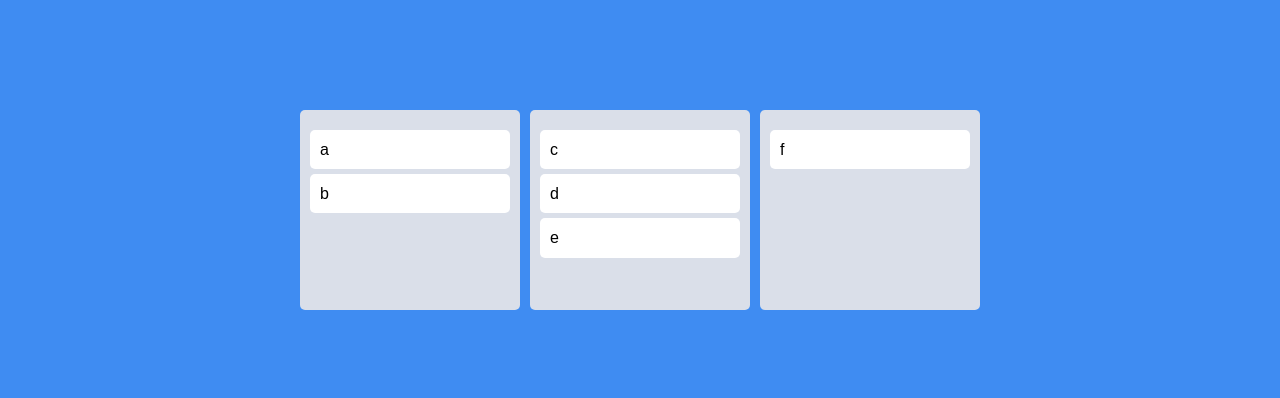
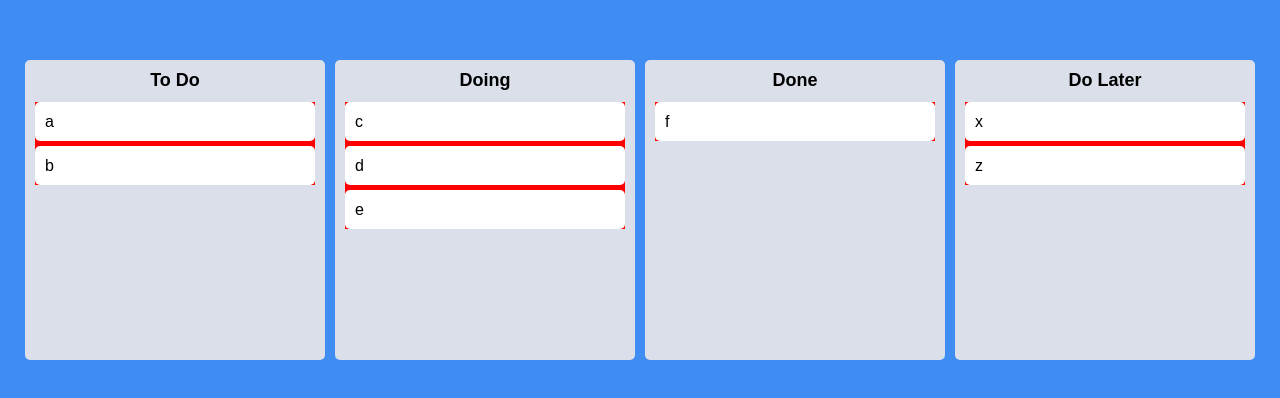
Before and after one commit to RanungPark/study-react, a React (Create React App) app in the folder trello/: page / in a window 1280 px wide. Shown: the part 190-588 px from the top of the page. Built offline with nearby package versions, Linux system fonts and the light colour scheme.

Commit message:
서로 다른 보드로의 이동

```diff
--- a/trello/src/App.tsx
+++ b/trello/src/App.tsx
@@ -6,23 +6,24 @@ import DragDropBoard from './components/DragDropBoard';
 
 const Wrapper = styled.div`
   display: flex;
-  max-width: 680px;
-  width: 100%;
+  width: 100vw;
   margin: 0 auto;
   justify-content: center;
   align-items: center;
   height: 100vh;
 `;
 const Boards = styled.div`
-  display: grid;
+  display: flex;
+  justify-content: center;
+  align-items: flex-start;
   width: 100%;
   gap: 10px;
-  grid-template-columns: repeat(3, 1fr);
 `;
 
 function App() {
   const [toDos, setToDos] = useRecoilState(toDoState);
   const onDragEnd = ({destination, draggableId, source}: DropResult) => {
+    if(!destination) return;
     if(destination?.droppableId === source.droppableId) {
       setToDos((prev) => {
         const boardCopy = [...prev[source.droppableId]];
@@ -31,6 +32,19 @@ function App() {
         return {
           ...prev,
           [source.droppableId]: boardCopy,
+        }
+      })
+    }
+    if(destination?.droppableId !== source.droppableId) {
+      setToDos((prev) => {
+        const sourceBoard = [...prev[source.droppableId]];
+        const destinationBoard = [...prev[destination.droppableId]];
+        sourceBoard.splice(source.index, 1);
+        destinationBoard.splice(destination.index, 0, draggableId);
+        return {
+          ...prev,
+          [source.droppableId]: sourceBoard,
+          [destination.droppableId]: destinationBoard,
         }
       })
     }
--- a/trello/src/atoms.tsx
+++ b/trello/src/atoms.tsx
@@ -1,14 +1,13 @@
 import { atom } from "recoil";
-
 interface IToDoState {
   [key: string]: string[];
 }
-
 export const toDoState = atom<IToDoState>({
   key: "toDo",
   default: {
-    to_do: ["a", "b"],
-    doing: ["c", "d", "e"],
-    done: ["f"],
+    "To Do": ["a", "b"],
+    Doing: ["c", "d", "e"],
+    Done: ["f"],
+    "Do Later": ["x", "z"],
   },
 });
--- a/trello/src/components/DragDropBoard.tsx
+++ b/trello/src/components/DragDropBoard.tsx
@@ -3,10 +3,19 @@ import styled from "styled-components";
 import DragabbleCard from "./DragabbleCard";
 
 const Board = styled.div`
+  width: 300px;
   padding: 20px 10px;
+  padding-top: 10px;
   background-color: ${(props) => props.theme.boardColor};
   border-radius: 5px;
-  min-height: 200px;
+  min-height: 300px;
+`;
+
+const Title = styled.h2`
+  text-align: center;
+  font-weight: 600;
+  margin-bottom: 10px;
+  font-size: 18px;
 `;
 
 interface IDragDropBoardProps {
@@ -16,16 +25,23 @@ interface IDragDropBoardProps {
 
 function DragDropBoard({ toDos, boardId }: IDragDropBoardProps) {
   return (
+    <Board>
+      <Title>{boardId}</Title>
       <Droppable droppableId={boardId}>
         {(magic) => (
-        <Board ref={magic.innerRef} {...magic.droppableProps}>
+          <div
+            style={{ backgroundColor: "red" }}
+            ref={magic.innerRef}
+            {...magic.droppableProps}
+          >
             {toDos.map((toDo, index) => (
               <DragabbleCard key={toDo} index={index} toDo={toDo} />
             ))}
             {magic.placeholder}
-        </Board>
+          </div>
         )}
       </Droppable>
+    </Board>
   );
 }
 export default DragDropBoard;
```
Lines whose indentation alone changed are shown as unchanged.
